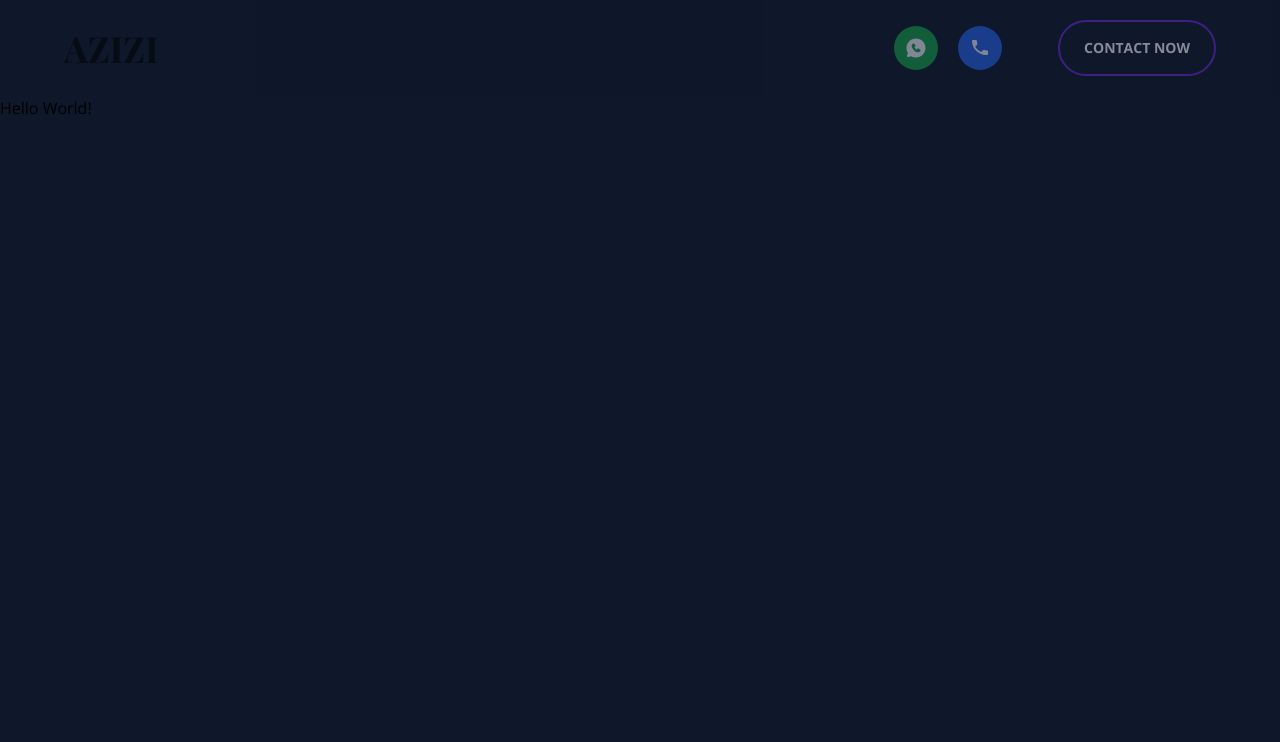
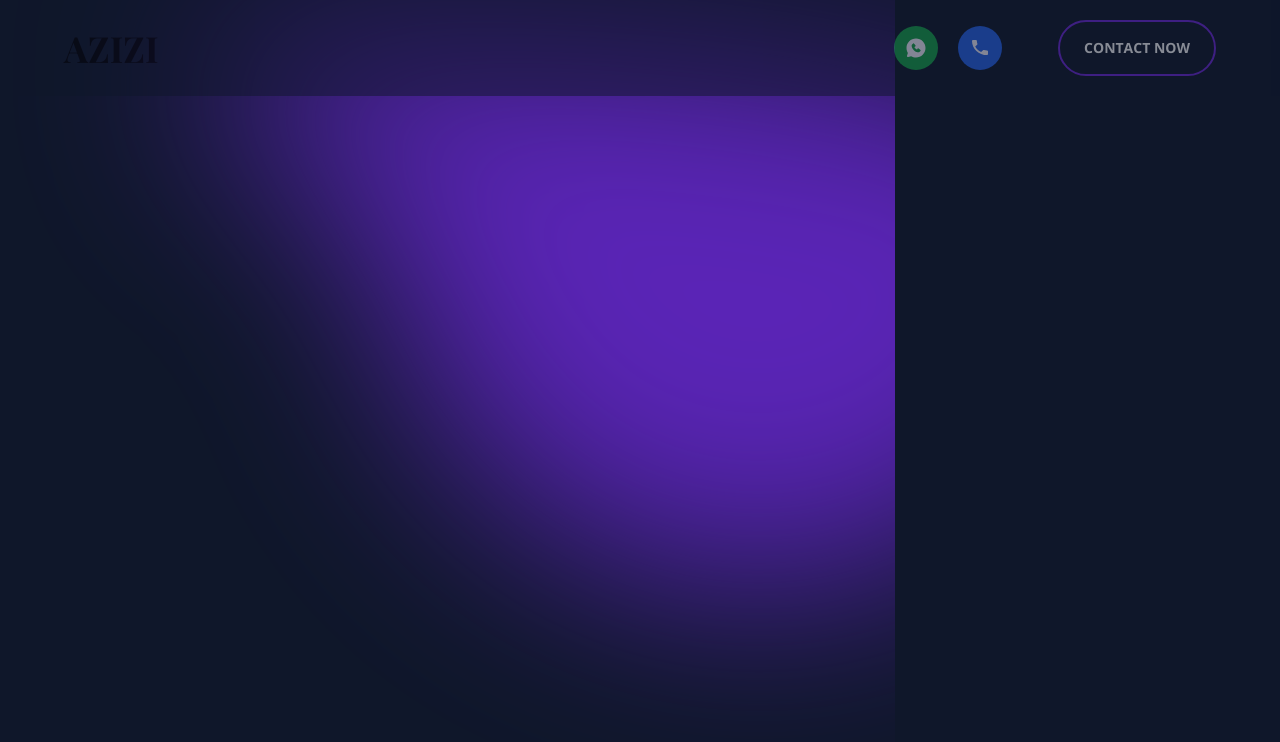
Before and after one commit to jedinrk/quiz_test, a Next.js app: page / in a window 1280 px wide. Shown: the top 742 px of the page. Built offline with nearby package versions, Linux system fonts and the light colour scheme; a web font is replaced by a local one.

Commit message:
added ellispe bg

```diff
--- a/app/page.tsx
+++ b/app/page.tsx
@@ -1,13 +1,13 @@
-import Image from 'next/image'
-import NavBar from './components/Navbar/NavBar'
+import Image from "next/image";
+import EllipseOne from "../public/ellipselight.svg";
+import NavBar from "./components/Navbar/NavBar";
+import Card from "./components/Card/Card";
 
 export default function Home() {
   return (
     <main>
-      <NavBar/>
-      <h1>
-        Hello World!
-      </h1>
+      <Image className="absolute" src={EllipseOne} alt="" />
+      <NavBar />
     </main>
-  )
+  );
 }
```
Also changed, not shown: public/ellipselight.svg (added).
